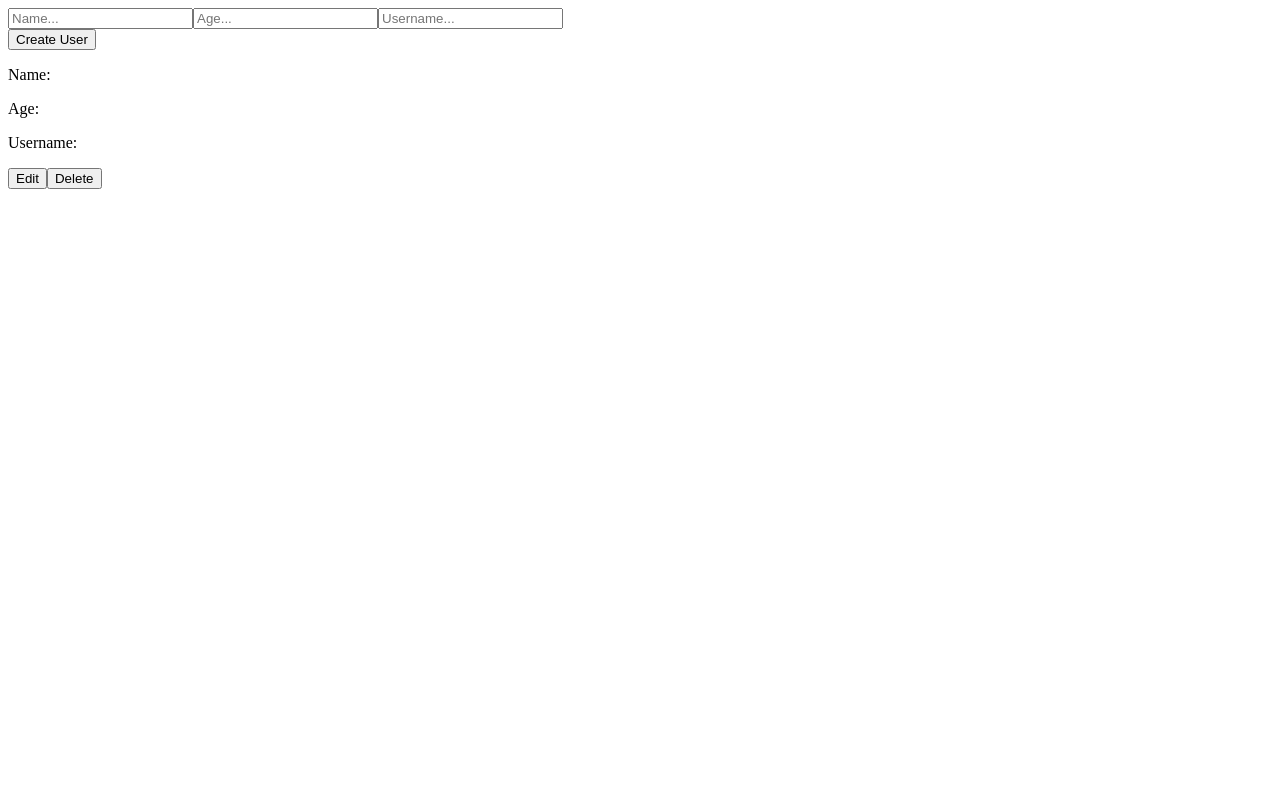
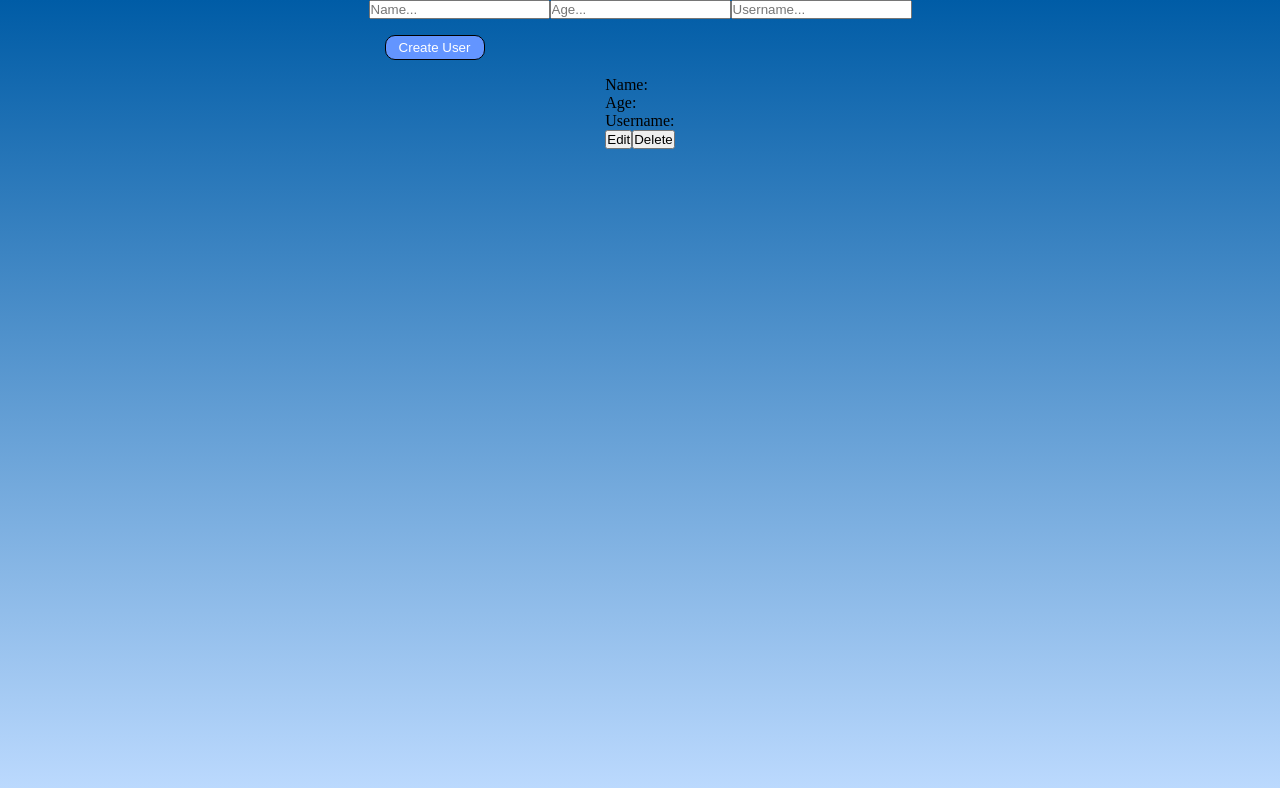
Before and after one commit to krownlesskev/crud-app, a React (Create React App) app in the folder client/: page / in a window 1280 px wide. Shown: the top 788 px of the page. Built offline with nearby package versions, Linux system fonts and the light colour scheme; no server answers.

Commit message:
added global style and created app container styled component

```diff
--- a/client/package.json
+++ b/client/package.json
@@ -10,7 +10,6 @@
     "react": "^18.1.0",
     "react-dom": "^18.1.0",
     "react-scripts": "5.0.1",
-    "sass": "^1.51.0",
     "styled-components": "^5.3.5",
     "web-vitals": "^2.1.4"
   },
--- a/client/src/App.js
+++ b/client/src/App.js
@@ -1,6 +1,8 @@
 import { useState, useEffect } from 'react';
 import Axios from 'axios';
 import UserCard from './component/userCard/UserCard';
+import { Button } from './component/button/Button.style';
+import { AppContainer } from './component/container/AppContainer.style';
 
 function App() {
   const [listOfUsers, setListOfUsers] = useState([{}]);
@@ -35,7 +37,7 @@ function App() {
       newAge,
       newUsername,
       id
-    })
+    });
   };
 
   const deleteUser = (id) => {
@@ -43,8 +45,8 @@ function App() {
   };
 
   return (
-    <div className='app'>
-      <div className='user-input'>
+    <AppContainer>
+      <div>
         <div>
           <input type="text" placeholder='Name...' onChange={(event) => {
             setName(event.target.value);
@@ -56,9 +58,12 @@ function App() {
             setUsername(event.target.value);
           }} />
         </div>
-        <button onClick={createUser}>Create User</button>
+        <Button
+          backgroundColor='rgba(99, 149, 255, 1)'
+          textColor='white'
+          onClick={createUser}>Create User</Button>
       </div>
-      <div className="user-display">
+      <div>
         {listOfUsers.map((user, index) => {
           return (
             <UserCard
@@ -71,7 +76,7 @@ function App() {
           );
         })}
       </div>
-    </div>
+    </AppContainer>
   );
 }
 
--- /dev/null
+++ b/client/src/GlobalStyle.style.jsx
@@ -0,0 +1,10 @@
+import { createGlobalStyle } from "styled-components";
+
+export const GlobalStyle = createGlobalStyle`
+    * {
+        box-sizing: border-box;
+        margin: 0;
+        padding: 0%;
+    }
+
+`;
--- a/client/src/component/button/Button.style.js
+++ b/client/src/component/button/Button.style.js
@@ -1,7 +1,18 @@
 import styled from 'styled-components';
 
 export const Button = styled.button`
-	width: 200px;
-    height: 50px;
-    background-color: red;
+    margin: 1rem;
+	width: 100px;
+    height: 25px;
+    background-color: ${(props) => props.backgroundColor};
+    color: ${(props) => props.textColor};
+    border: 1px solid black;
+    border-radius: 10px;
+    transition: .3s;
+
+    &:hover {
+        cursor: pointer;
+        transform: scale(1.1);
+        transition: .3s;
+    }
 `;
--- /dev/null
+++ b/client/src/component/container/AppContainer.style.jsx
@@ -0,0 +1,10 @@
+import styled from "styled-components";
+
+export const AppContainer = styled.div`
+    display: flex;
+    flex-direction: column;
+    align-items: center;
+    width: 100vw;
+    height: 100vh;
+    background: linear-gradient(0deg, rgba(190,219,255,1) 0%, rgba(0,92,166,1) 100%);
+`;
--- a/client/src/index.js
+++ b/client/src/index.js
@@ -1,10 +1,12 @@
 import React from 'react';
 import ReactDOM from 'react-dom/client';
 import App from './App';
+import { GlobalStyle } from './GlobalStyle.style';
 
 const root = ReactDOM.createRoot(document.getElementById('root'));
 root.render(
   <React.StrictMode>
+    <GlobalStyle />
     <App />
   </React.StrictMode>
 );
```
Also changed, not shown: client/public/index.html (+0 -23 lines), 1 other file (tests, documents, lock files or other folders).
